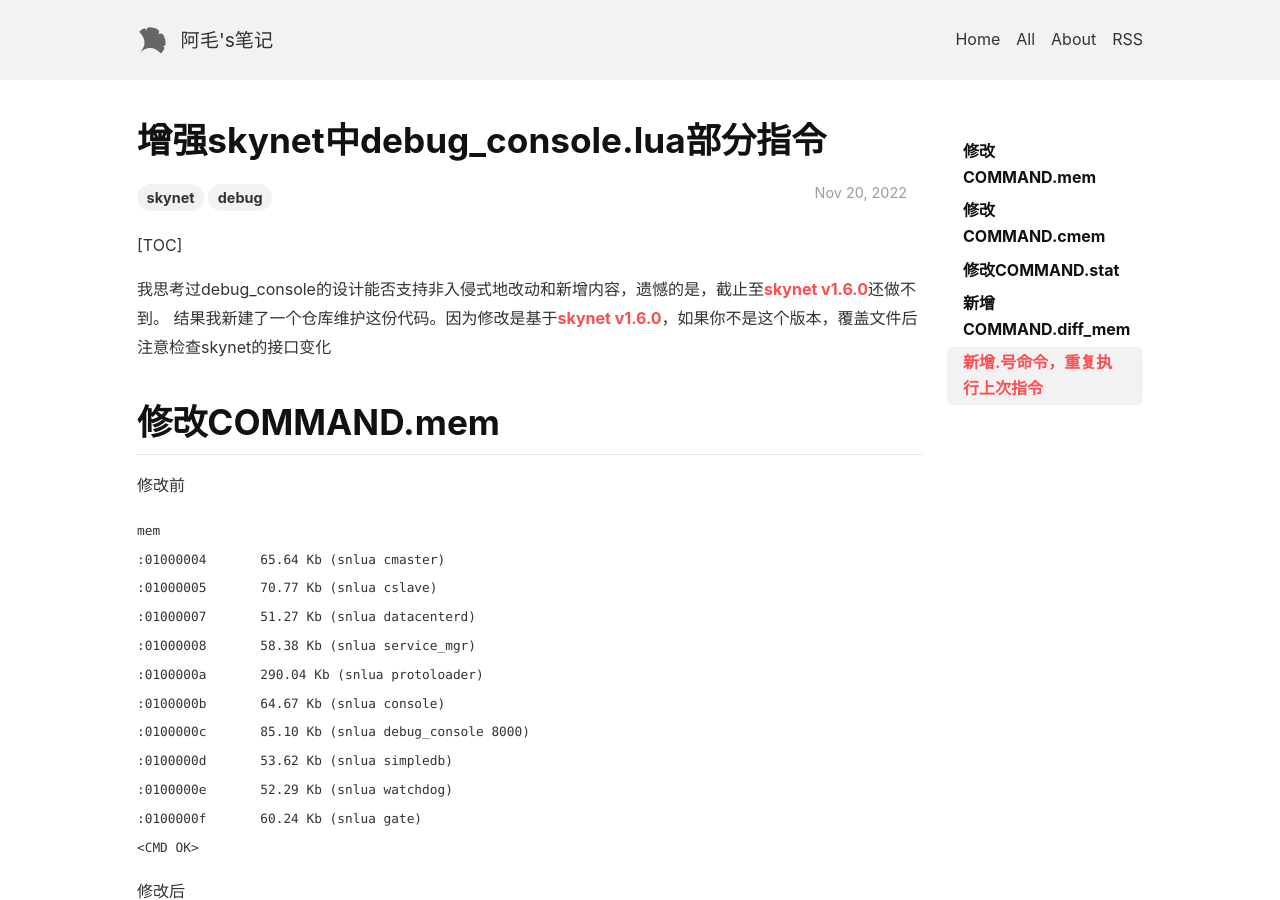
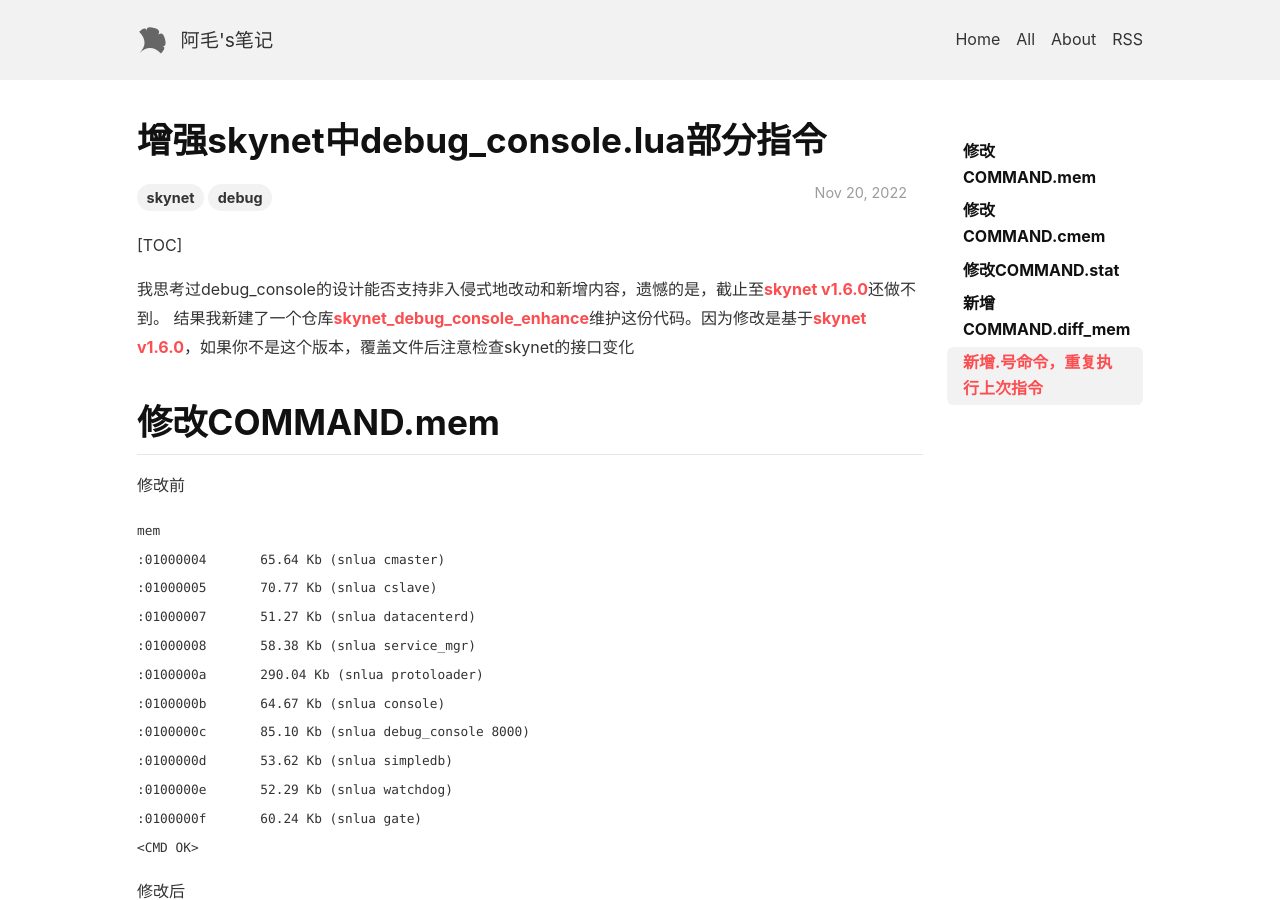
Before and after one commit to lizijie/lizijie.github.io, a Jekyll site: the page built from _posts/2022-11-20-增强skynet中debug_console.lua部分指令.md, in a window 1280 px wide and 900 px high. Built offline with Jekyll 4.4.1, drawn with Linux system fonts in a browser that asks for light colours; nearby versions of some CDN libraries; comment, search, counter and statistics services are not loaded.

Commit message:
createupdate 2022-11-20-增强skynet中debug_console.lua部分指令

```diff
--- a/_posts/2022-11-20-增强skynet中debug_console.lua部分指令.md
+++ b/_posts/2022-11-20-增强skynet中debug_console.lua部分指令.md
@@ -8,7 +8,7 @@ tags: skynet debug
 [TOC]
 
 我思考过debug_console的设计能否支持非入侵式地改动和新增内容，遗憾的是，截止至[skynet v1.6.0](https://github.com/cloudwu/skynet/releases/tag/v1.6.0)还做不到。
-结果我新建了一个仓库维护这份代码。因为修改是基于[skynet v1.6.0](https://github.com/cloudwu/skynet/releases/tag/v1.6.0)，如果你不是这个版本，覆盖文件后注意检查skynet的接口变化
+结果我新建了一个仓库[skynet_debug_console_enhance](https://github.com/lizijie/skynet_debug_console_enhance)维护这份代码。因为修改是基于[skynet v1.6.0](https://github.com/cloudwu/skynet/releases/tag/v1.6.0)，如果你不是这个版本，覆盖文件后注意检查skynet的接口变化
 
 
 # 修改COMMAND.mem
```
